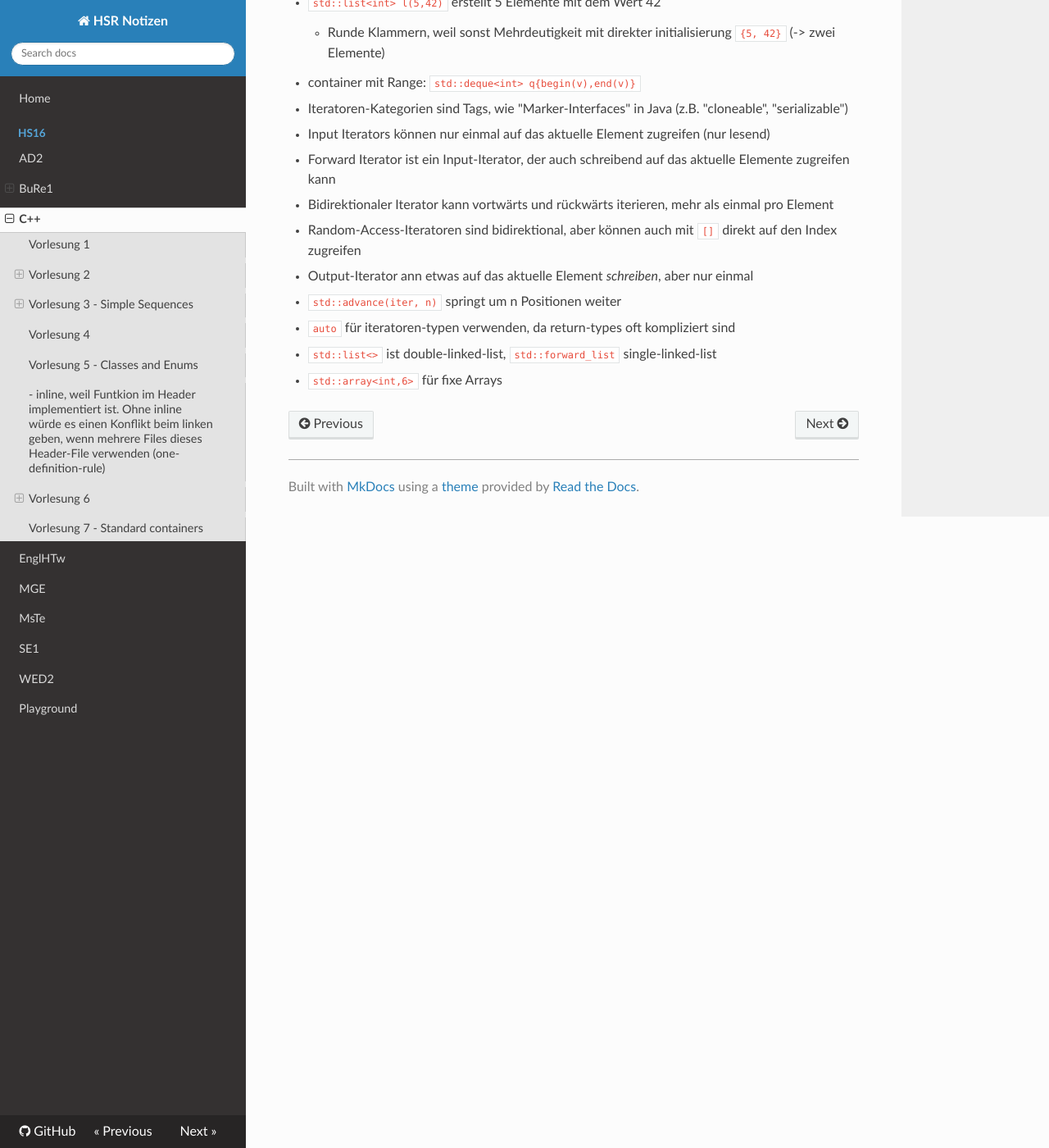
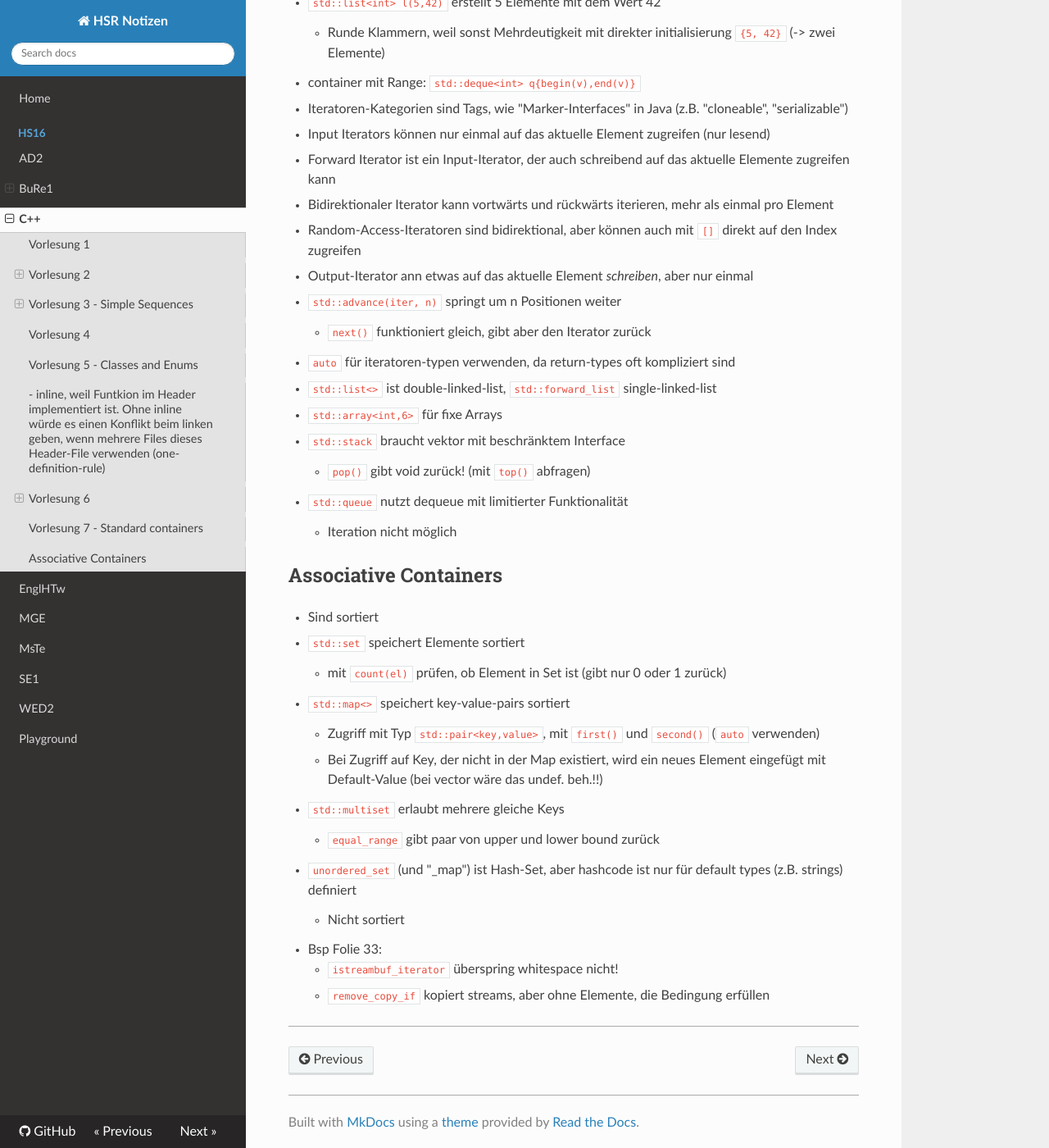
Before and after one commit to Excape/hsr-docs-hs16, an MkDocs documentation site: the page built from docs/hs16/cpi.md, in a window 1280 px wide and 1400 px high, scrolled down 9723 px. Shown: the whole window at 82% size. Built offline with MkDocs 1.6.1, drawn with Linux system fonts in a browser that asks for light colours; nearby versions of some CDN libraries; old or Windows-style settings are respelled for this version of MkDocs.

Commit message:
upate everything

```diff
--- a/docs/hs16/cpi.md
+++ b/docs/hs16/cpi.md
@@ -314,6 +314,28 @@ december
 - Random-Access-Iteratoren sind bidirektional, aber können auch mit `[]` direkt auf den Index zugreifen
 - Output-Iterator ann etwas auf das aktuelle Element *schreiben*, aber nur einmal
 - `std::advance(iter, n)` springt um n Positionen weiter
+    - `next()` funktioniert gleich, gibt aber den Iterator zurück
 - `auto` für iteratoren-typen verwenden, da return-types oft kompliziert sind
 - `std::list<>` ist double-linked-list, `std::forward_list` single-linked-list
 - `std::array<int,6>` für fixe Arrays
+- `std::stack` braucht vektor mit beschränktem Interface
+    - `pop()` gibt void zurück! (mit `top()` abfragen)
+- `std::queue` nutzt dequeue mit limitierter Funktionalität
+    - Iteration nicht möglich
+
+## Associative Containers
+- Sind sortiert
+- `std::set` speichert Elemente sortiert
+    - mit `count(el)` prüfen, ob Element in Set ist (gibt nur 0 oder 1 zurück)
+- `std::map<>` speichert key-value-pairs sortiert
+    - Zugriff mit Typ `std::pair<key,value>`, mit `first()` und `second()` (`auto` verwenden)
+    - Bei Zugriff auf Key, der nicht in der Map existiert, wird ein neues Element eingefügt mit Default-Value (bei vector wäre das undef. beh.!!)
+- `std::multiset` erlaubt mehrere gleiche Keys
+    - `equal_range` gibt paar von upper und lower bound zurück
+- `unordered_set` (und "_map") ist Hash-Set, aber hashcode ist nur für default types (z.B. strings) definiert
+    - Nicht sortiert
+ - Bsp Folie 33:
+    - `istreambuf_iterator` überspring whitespace nicht!
+    - `remove_copy_if` kopiert streams, aber ohne Elemente, die Bedingung erfüllen
+
+---
```
Also changed, not shown: docs/hs16/ad2.md (+1 -1 lines), docs/hs16/mste.md (+29 -0 lines), docs/hs16/se1.md (+3 -0 lines), docs/hs16/wed2.md (+7 -0 lines), docs/hs16/img/elearning_microtests/img_23.png (added), docs/hs16/img/elearning_microtests/img_24.png (added), docs/hs16/img/elearning_microtests/img_25.png (added).
